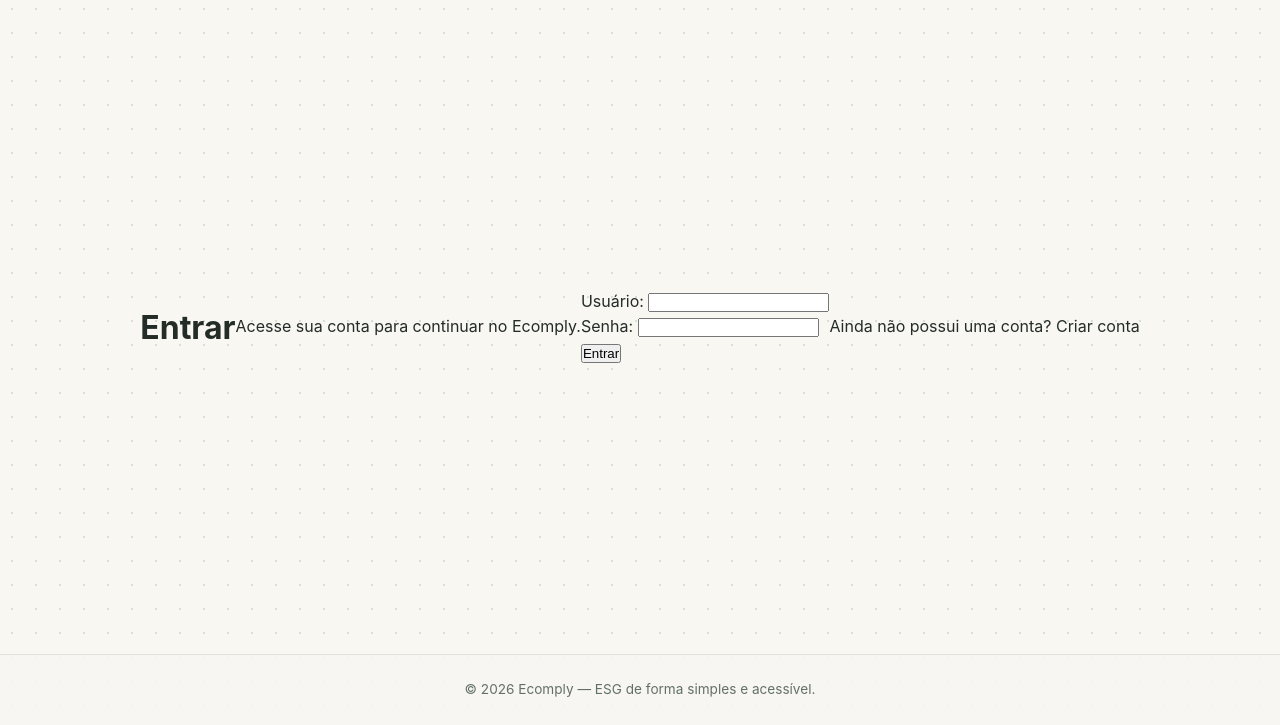
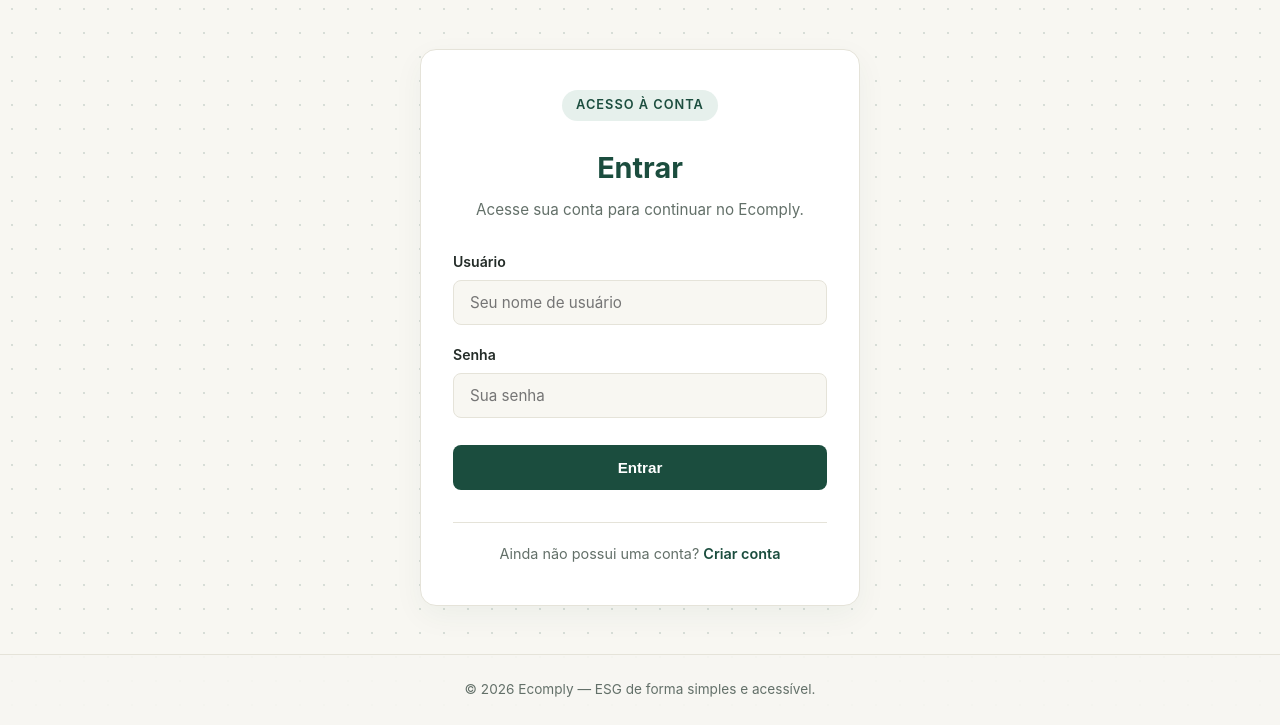
Before and after one commit to mariaeugeniamoraes/projeto_fds_2026.2, a Django app: page /login/ in a window 1280 px wide. Shown: the part 75-800 px from the top of the page. Run offline with Django 5.2, Linux system fonts and the light colour scheme.

Commit message:
Refina agora ov login.html e cria também o CSS dele.

```diff
--- a/core/static/core/css/style.css
+++ b/core/static/core/css/style.css
@@ -424,3 +424,104 @@ a {
     color: var(--text-muted);
     margin-bottom: 1.2rem;
 }
+
+/* ==========================================
+   10. PÁGINAS DE AUTENTICAÇÃO (LOGIN & CADASTRO)
+   ========================================== */
+.auth-container {
+    width: 100%;
+    max-width: 440px;
+    margin: 0 auto;
+}
+
+.auth-card {
+    background-color: var(--card-bg);
+    border: 1px solid var(--border-color);
+    border-radius: var(--radius-lg);
+    padding: 2.5rem 2rem;
+    text-align: center;
+    box-shadow: var(--shadow-subtle);
+}
+
+.auth-title {
+    font-size: 1.8rem;
+    color: var(--primary-green);
+    font-weight: 700;
+    margin-bottom: 0.4rem;
+}
+
+.auth-subtitle {
+    font-size: 0.95rem;
+    color: var(--text-muted);
+    margin-bottom: 1.8rem;
+}
+
+/* Alertas e Mensagens de Erro */
+.alert {
+    padding: 0.75rem 1rem;
+    border-radius: var(--radius-sm);
+    font-size: 0.88rem;
+    margin-bottom: 1.5rem;
+    text-align: left;
+}
+
+.alert-error {
+    background-color: #fdf2f2;
+    border: 1px solid #f8b4b4;
+    color: #9b1c1c;
+}
+
+/* Formulários de Autenticação */
+.auth-form {
+    text-align: left;
+    display: flex;
+    flex-direction: column;
+    gap: 1.2rem;
+}
+
+.form-group {
+    display: flex;
+    flex-direction: column;
+    gap: 0.4rem;
+}
+
+.form-group label {
+    font-size: 0.88rem;
+    font-weight: 600;
+    color: var(--text-main);
+}
+
+.form-group input {
+    width: 100%;
+    padding: 0.75rem 1rem;
+    font-size: 0.95rem;
+    font-family: inherit;
+    border: 1px solid var(--border-color);
+    border-radius: var(--radius-sm);
+    background-color: var(--bg-color);
+    color: var(--text-main);
+    outline: none;
+    transition: border-color 0.2s ease, box-shadow 0.2s ease;
+}
+
+.form-group input:focus {
+    border-color: var(--primary-green);
+    box-shadow: 0 0 0 3px var(--accent-green-light);
+}
+
+.auth-footer {
+    margin-top: 2rem;
+    padding-top: 1.2rem;
+    border-top: 1px solid var(--border-color);
+    font-size: 0.9rem;
+    color: var(--text-muted);
+}
+
+.link-highlight {
+    color: var(--primary-green);
+    font-weight: 600;
+}
+
+.link-highlight:hover {
+    text-decoration: underline;
+}
--- a/core/templates/core/login.html
+++ b/core/templates/core/login.html
@@ -4,54 +4,60 @@
 Entrar | Ecomply
 {% endblock %}
 
-
 {% block content %}
-
-    <h1>Entrar</h1>
-
-    <p>
+<section class="auth-container">
+    <div class="auth-card">
+        <span class="badge">Acesso à Conta</span>
+        <h1 class="auth-title">Entrar</h1>
+        <p class="auth-subtitle">
             Acesse sua conta para continuar no Ecomply.
         </p>
 
+        <!-- Exibição de Mensagem de Erro, caso haja-->
         {% if erro %}
+            <div class="alert alert-error">
                 <p>{{ erro }}</p>
+            </div>
         {% endif %}
 
-    <form method="POST">
-
+        <form method="POST" class="auth-form">
             {% csrf_token %}
 
-        <div>
-            <label for="username">Usuário:</label>
+            <div class="form-group">
+                <label for="username">Usuário</label>
                 <input
                     type="text"
                     id="username"
                     name="username"
+                    placeholder="Seu nome de usuário"
                     required
                 >
             </div>
 
-        <div>
-            <label for="password">Senha:</label>
+            <div class="form-group">
+                <label for="password">Senha</label>
                 <input
                     type="password"
                     id="password"
                     name="password"
+                    placeholder="Sua senha"
                     required
                 >
             </div>
 
-        <button type="submit">
+            <button type="submit" class="btn btn-primary btn-block">
                 Entrar
             </button>
-
         </form>
 
+        <div class="auth-footer">
             <p>
                 Ainda não possui uma conta?
-        <a href="{% url 'cadastro' %}">
+                <a href="{% url 'cadastro' %}" class="link-highlight">
                     Criar conta
                 </a>
             </p>
-
+        </div>
+    </div>
+</section>
 {% endblock %}
```
Lines whose indentation alone changed are shown as unchanged.
